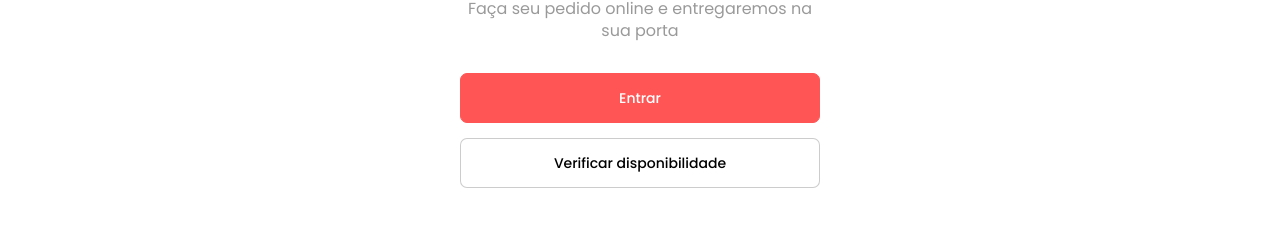
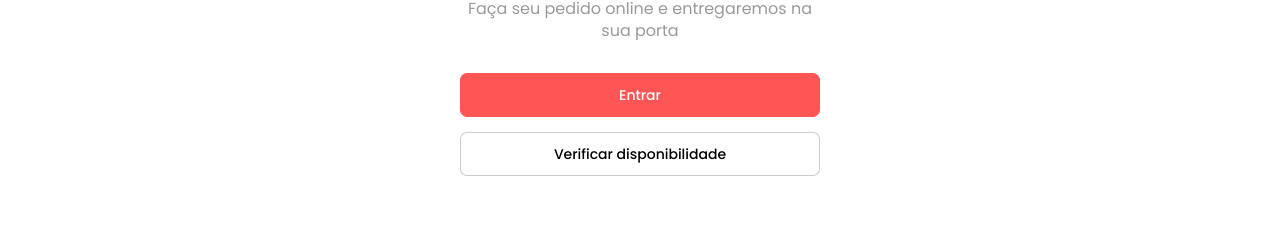
Before and after one commit to kaluabentes/orderflow, a Next.js app: page / in a window 1280 px wide. Shown: the part 452-678 px from the top of the page. Built offline with nearby package versions, Linux system fonts and the light colour scheme.

Commit message:
Change sizes

```diff
--- a/src/components/atoms/Button/styles.ts
+++ b/src/components/atoms/Button/styles.ts
@@ -4,7 +4,7 @@ import styled from '../../../styles/utils/styled'
 
 export const Container = styled('button')(css`
   border: 1px solid transparent;
-  padding: 16px 20px;
+  padding: 13px 20px;
   border-radius: 7px;
   cursor: pointer;
   display: block;
--- a/src/components/atoms/Input/styles.ts
+++ b/src/components/atoms/Input/styles.ts
@@ -8,7 +8,7 @@ export const Container = styled('div')(css`
 `)
 
 export const Field = styled('input')(css`
-  height: 50px;
+  height: 44px;
   padding: 0 10px;
   border: 1px solid rgba(0, 0, 0, 0.2);
   border-radius: 7px;
```
